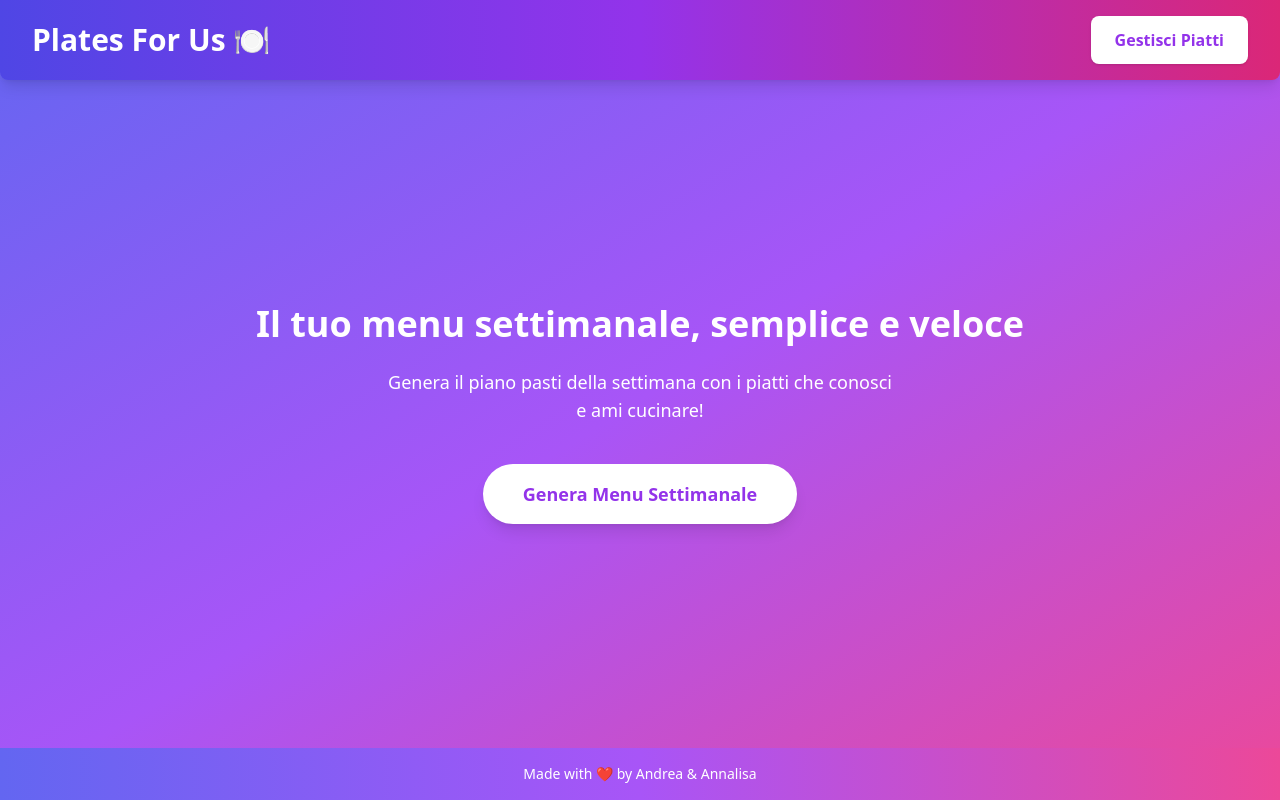
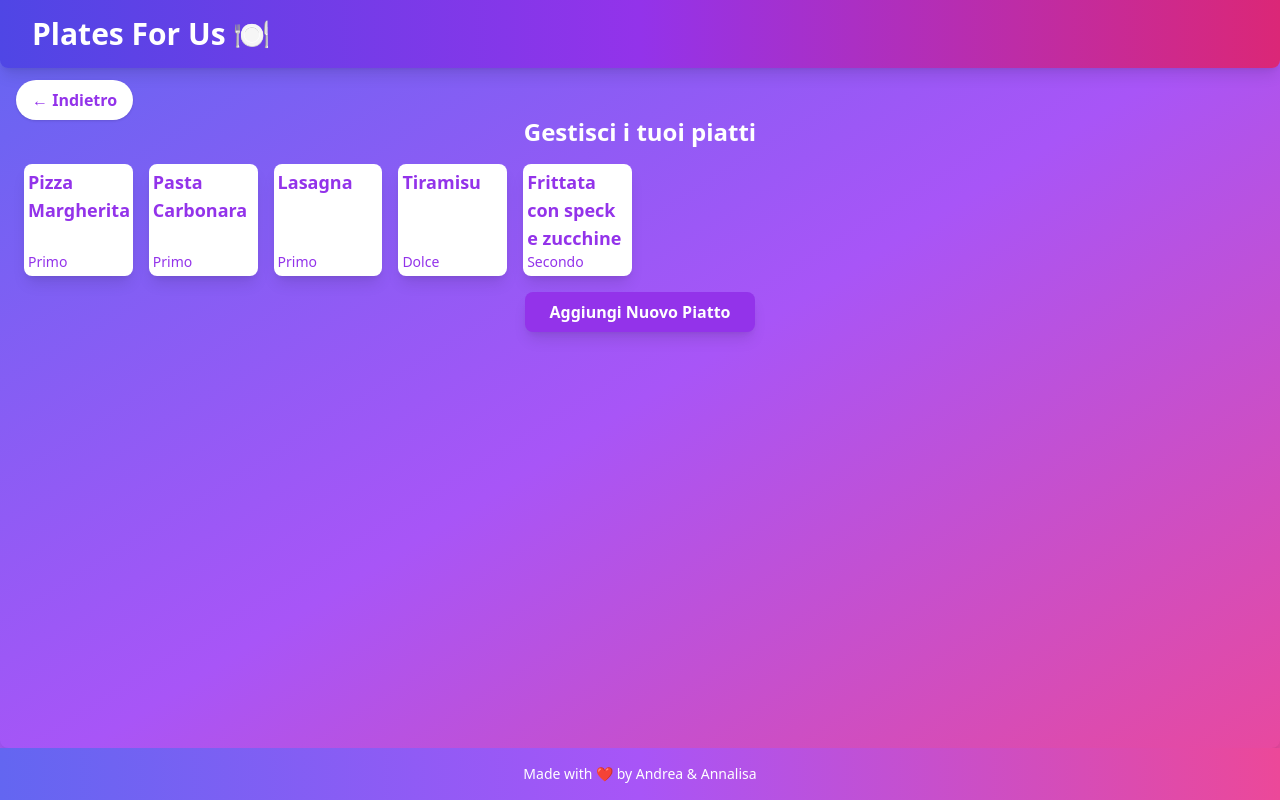
Before and after one commit to achiericati/platesforus, a React app: page / in a window 1280 px wide. Both pictures are taken after a click on the button "Gestisci Piatti". Built offline with nearby package versions, Linux system fonts and the light colour scheme.

Commit message:
lista piatti

```diff
--- a/frontend/src/App.tsx
+++ b/frontend/src/App.tsx
@@ -1,17 +1,46 @@
-import React from 'react';
+import React, { useState } from 'react';
 
 function App() {
+  // State per gestire la visibilità della schermata "Gestisci Piatti"
+  const [showManageDishes, setShowManageDishes] = useState(false);
+
+  // Piatto mock per visualizzazione
+  const dishes = [
+    { name: 'Pizza Margherita', category: 'Primo', prepTime: 30, notes: 'Una pizza semplice con pomodoro e mozzarella.' },
+    { name: 'Pasta Carbonara', category: 'Primo', prepTime: 20, notes: 'Pasta con pancetta, uovo e pecorino.' },
+    { name: 'Lasagna', category: 'Primo', prepTime: 60, notes: 'Lasagna con ragù, besciamella e parmigiano.' },
+    { name: 'Tiramisu', category: 'Dolce', prepTime: 15, notes: 'Dolce al mascarpone con caffè e cacao.' },
+    { name: 'Frittata con speck e zucchine', category: 'Secondo', prepTime: 35, notes: '' }
+
+  ];
+
+  // Funzione per gestire il click su "Gestisci Piatti"
+  const handleManageDishesClick = () => {
+    setShowManageDishes(true);
+  };
+
+  // Funzione per tornare alla schermata principale
+  const handleBackClick = () => {
+    setShowManageDishes(false);
+  };
+
   return (
     <div className="flex flex-col min-h-screen bg-gradient-to-br from-indigo-500 via-purple-500 to-pink-500 text-white font-sans">
       {/* Navbar */}
       <header className="flex justify-between items-center px-8 py-4 bg-gradient-to-r from-indigo-600 via-purple-600 to-pink-600 rounded-b-lg shadow-lg">
         <h1 className="text-3xl font-semibold text-white">Plates For Us 🍽️</h1>
-        <button className="bg-white text-purple-600 font-semibold px-6 py-3 rounded-lg shadow hover:bg-gray-200 transition-colors">
+        {!showManageDishes && (
+          <button
+            className="bg-white text-purple-600 font-semibold px-6 py-3 rounded-lg shadow hover:bg-gray-200 transition-colors"
+            onClick={handleManageDishesClick} // Gestisce il click per gestire i piatti
+          >
             Gestisci Piatti
           </button>
+        )}
       </header>
 
-      {/* Main Content */}
+      {/* Schermata principale */}
+      {!showManageDishes && (
         <main className="flex flex-col justify-center items-center flex-1 text-center px-6 py-12">
           <h2 className="text-4xl font-bold text-white mb-6">Il tuo menu settimanale, semplice e veloce</h2>
           <p className="text-lg text-white mb-10 max-w-lg mx-auto">
@@ -21,8 +50,44 @@ function App() {
             Genera Menu Settimanale
           </button>
         </main>
+      )}
 
-      {/* Footer */}
+      {/* Schermata Gestisci Piatti */}
+      {showManageDishes && (
+        <section className="flex flex-col items-center text-white py-6 mt-6 rounded-lg shadow-lg max-w-full flex-1">
+          {/* Bottone Indietro */}
+          <button
+            onClick={handleBackClick}
+            className="absolute top-20 left-4 bg-white text-purple-600 font-semibold px-4 py-2 rounded-full shadow hover:bg-gray-200 transition-colors"
+          >
+            ← Indietro
+          </button>
+
+          <h3 className="text-2xl font-semibold mb-4">Gestisci i tuoi piatti</h3>
+
+          {/* Lista Piatti */}
+          <div className="mb-4 w-full px-6">
+            <div className="grid grid-cols-8 md:grid-cols-10 lg:grid-cols-10 gap-4 w-full">
+              {dishes.map((dish, index) => (
+                <div key={index} className="bg-white text-purple-600 p-1 rounded-lg shadow-lg flex flex-col justify-between h-55 hover:scale-105 transition-transform">
+                  <h5 className="font-bold text-lg">{dish.name}</h5>
+                  <p className="text-sm">{dish.category}</p>
+                </div>
+              ))}
+            </div>
+          </div>
+
+          {/* Bottone per mostrare il form */}
+          <button
+            onClick={() => alert('Mostra form per aggiungere un piatto')} // Qui implementerai la logica per mostrare il form
+            className="bg-purple-600 text-white font-semibold py-2 px-6 rounded-lg shadow-lg hover:bg-purple-700 transition-all"
+          >
+            Aggiungi Nuovo Piatto
+          </button>
+        </section>
+      )}
+
+      {/* Footer (rimane in basso) */}
       <footer className="text-center py-4 text-sm text-white bg-gradient-to-r from-indigo-500 via-purple-500 to-pink-500">
         Made with ❤️ by Andrea & Annalisa
       </footer>
--- a/package.json
+++ b/package.json
@@ -5,8 +5,9 @@
   "main": "dist/bundle.js",
   "scripts": {
     "dev": "concurrently \"npm run dev:react\" \"npm run dev:electron\"",
-    "dev:react": "webpack serve --mode development",
+    "dev:react": "webpack serve --mode development --open",
     "dev:electron": "tsc -p electron && electron ./dist/main.js",
+    "dev:web": "webpack serve --mode development --open",
     "build": "webpack --mode production && electron-builder"
   },
   "keywords": [],
```
Also changed, not shown: electron/database/db.ts (+13 -0 lines), electron/main.ts (+7 -1 lines), electron/database/dishes.ts (deleted). Lines whose indentation alone changed are shown as unchanged.
